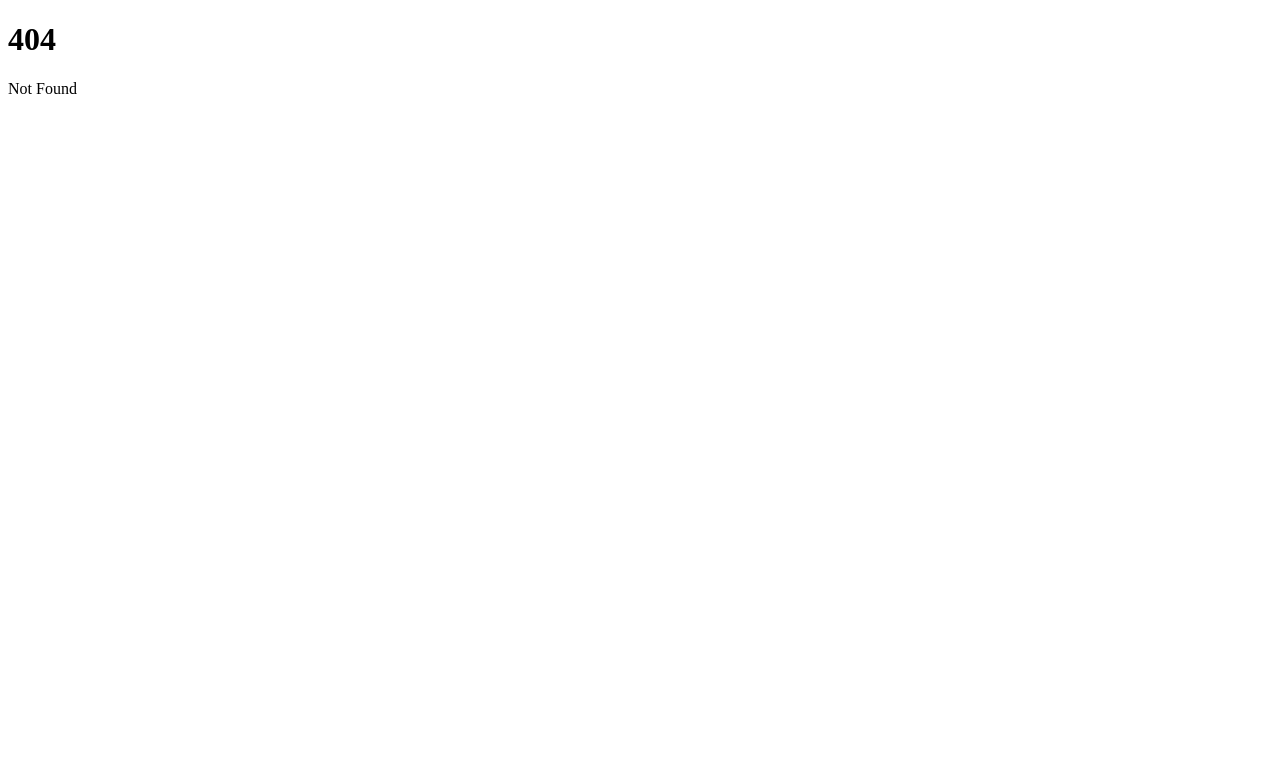
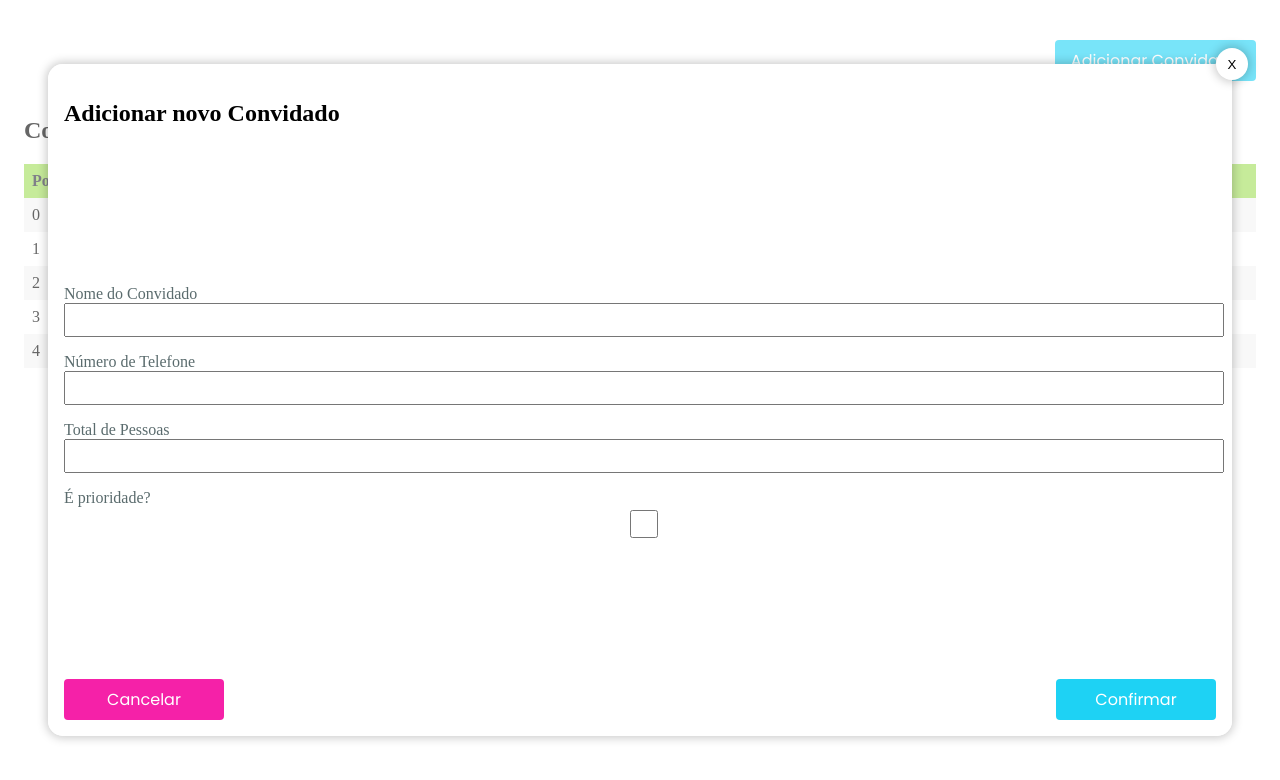
Before and after one commit to duduneto/zerow, a SvelteKit app: page /host in a window 1280 px wide. Before the commit this address had no page. Shown: the top 780 px of the page. Built offline with nearby package versions, Linux system fonts and the light colour scheme.

Commit message:
feat: add host page

```diff
--- a/src/components/Button.svelte
+++ b/src/components/Button.svelte
@@ -13,12 +13,28 @@
     export let text = "";
 
     /**
+     * button's width.
+     * @type {string}
+     */
+    export let width = "";
+    /**
+     * button's max-width.
+     * @type {string}
+     */
+    export let maxWidth = "";
+
+    /**
      * Click event handler.
      */
-    const onClick = () => {};
+    export let onClick = () => {};
 </script>
 
-<button class={styleType} on:click={onClick}>
+<button
+class={styleType}
+on:click={onClick}
+style="width: {width}; max-width: {maxWidth}"
+{...$$restProps}
+>
     {#if text}{text}{:else}<slot>Default content</slot>{/if}
 </button>
 
--- /dev/null
+++ b/src/components/Input.svelte
@@ -0,0 +1,24 @@
+<script>
+    export let label = "";
+</script>
+
+<label>
+    <span>{label}</span>
+    <input {...$$restProps} />
+</label>
+
+<style>
+    label {
+        display: flex;
+        flex-direction: column;
+        color: var(--dark-gray-1-color);
+        margin: 1rem 0px;
+    }
+
+    input {
+        height: 28px;
+        width: 100%;
+        font-size: 18px;
+        color: var(--dark-gray-0-color);
+    }
+</style>
--- a/src/components/Modal.svelte
+++ b/src/components/Modal.svelte
@@ -5,7 +5,7 @@
      * Indicate if it is online.
      * @type {boolean}
      */
-    export let open = false;
+    export let open = true;
     /**
      * Indicate toggle button text of the modal
      * @type {string}
@@ -78,6 +78,8 @@
         margin: 3rem;
         z-index: 99;
         position: relative;
+        box-shadow: 0px 0px 10px 2px #00000034;
+        border-radius: 15px;
     }
 
     .close-button {
--- a/src/global.css
+++ b/src/global.css
@@ -1,4 +1,5 @@
 :root {
+    --white-color: #FFF;
     --green-color: #9FDD57;
     --primary-color: #1ED2F4;
     --danger-color: #F521A8;
--- /dev/null
+++ b/src/routes/host/+page.svelte
@@ -0,0 +1,15 @@
+<script>
+    import AddGuest from "./AddGuest.svelte";
+    import Guests from "./Guests.svelte";
+
+</script>
+<main>
+    <AddGuest />
+    <Guests />
+</main>
+
+<style>
+    main {
+        padding: 1rem;
+    }
+</style>
--- /dev/null
+++ b/src/routes/host/AddGuest.svelte
@@ -0,0 +1,118 @@
+<script>
+// @ts-nocheck
+
+	import Button from "../../components/Button.svelte";
+	import Input from "../../components/Input.svelte";
+	import Modal from "../../components/Modal.svelte";
+
+	/**
+	 * @param {Event & { preventDefault: () => void, target: HTMLFormElement }} event - The form submit event.
+	 */
+	function onSubmitForm(event) {
+		const formData = new FormData(event.target);
+		const formValues = {};
+
+		for (const [key, value] of formData.entries()) {
+			formValues[key] = value;
+		}
+
+		console.log("Form values:", formValues);
+
+	}
+</script>
+
+<div class="guest-actions-container">
+	<div class="guest-actions-wrapper">
+		<div class="cta-container">
+			<Modal toggleButtonTitle="Adicionar Convidado">
+				<div class="add-guest-form-container">
+					<div class="add-guest-form-wrapper">
+						<form class="add-guest-form" on:submit={onSubmitForm}>
+							<div class="form-content-wrapper">
+								<h2>Adicionar novo Convidado</h2>
+								<div class="input-wrapper">
+									<Input
+										id="guestName"
+										name="guestName"
+										label="Nome do Convidado"
+									/>
+									<Input
+										id="phoneNumber"
+										name="phoneNumber"
+										label="Número de Telefone"
+									/>
+									<Input
+										id="totalPeople"
+										name="totalPeople"
+										label="Total de Pessoas"
+										type="number"
+										min="1"
+									/>
+									<Input
+										id="isPriority"
+										name="isPriority"
+										label="É prioridade?"
+										type="checkbox"
+									/>
+								</div>
+								<div class="cta-wrapper">
+									<Button maxWidth="160px" text="Cancelar" styleType="danger" />
+									<Button
+										maxWidth="160px"
+										text="Confirmar"
+										styleType="primary"
+										type="submit"
+									/>
+								</div>
+							</div>
+						</form>
+					</div>
+				</div>
+			</Modal>
+		</div>
+	</div>
+</div>
+
+<style>
+	.guest-actions-container {
+		width: 100%;
+	}
+	.guest-actions-wrapper {
+		padding: 1rem 0px;
+		display: flex;
+		justify-content: flex-end;
+	}
+
+	.add-guest-form-container {
+		width: 100%;
+		height: 100%;
+	}
+
+	.add-guest-form-wrapper {
+		height: 100%;
+		background-color: var(--white-color);
+		border-radius: 15px;
+	}
+
+	.add-guest-form {
+		height: 80vh;
+		padding: 1rem;
+		display: flex;
+		flex-direction: column;
+	}
+
+	.form-content-wrapper {
+		height: 100%;
+		display: flex;
+		flex-direction: column;
+		justify-content: space-between;
+	}
+	.input-wrapper {
+		width: 100%;
+	}
+	.cta-wrapper {
+		width: 100%;
+		display: flex;
+		justify-content: space-between;
+	}
+</style>
--- /dev/null
+++ b/src/routes/host/Guests.svelte
@@ -0,0 +1,110 @@
+<script>
+    const data = [
+        {
+            id: "3d84ea79-bc67-4c22-9fb6-4459be341c2f",
+            name: "Guest da Silva",
+            position: 0,
+            totalPeople: 6,
+            isPriority: false,
+            phoneNumber: "+55 (85) 99819-6374",
+        },
+        {
+            id: "8a1c89bf-9c4f-42a1-ae6d-7f2676f8d2b1",
+            name: "John Doe",
+            position: 1,
+            totalPeople: 3,
+            isPriority: true,
+            phoneNumber: "+1 (555) 123-4567",
+        },
+        {
+            id: "c67f3e92-6ac2-495d-8f5b-128e4fbd20a0",
+            name: "Alice Johnson",
+            position: 2,
+            totalPeople: 4,
+            isPriority: false,
+            phoneNumber: "+1 (123) 789-4567",
+        },
+        {
+            id: "2e68e1db-8d99-4cb6-9aa2-17c58d75281e",
+            name: "Maria Garcia",
+            position: 3,
+            totalPeople: 5,
+            isPriority: true,
+            phoneNumber: "+34 (123) 456-7890",
+        },
+        {
+            id: "b1f3d740-7f4d-49d5-af03-99d33b35c1ec",
+            name: "David Smith",
+            position: 4,
+            totalPeople: 2,
+            isPriority: false,
+            phoneNumber: "+44 (20) 1234-5678",
+        },
+    ];
+
+    /**
+     * @param {{ id: string; name: string; position: number; totalPeople: number; isPriority: boolean; phoneNumber: string; }} guestInfo
+     */
+    function onClickTableRow(guestInfo) {
+        console.log(guestInfo)
+    }
+</script>
+
+<section>
+    <h1>Convidados na Fila</h1>
+    <table id="data-table">
+        <thead>
+            <tr>
+                <th>Pos.</th>
+                <th>Name</th>
+                <th>N.Pessoas</th>
+                <th>Prioridade</th>
+            </tr>
+        </thead>
+        <tbody>
+            {#each data as guest}
+                <tr on:click={() => onClickTableRow(guest)} >
+                    <td>{guest.position}</td>
+                    <td>{guest.name}</td>
+                    <td>{guest.totalPeople}</td>
+                    <td>{guest.isPriority ? "Sim" : "Não"}</td>
+                </tr>
+            {/each}
+        </tbody>
+    </table>
+</section>
+
+<style>
+    section {
+        width: 100%;
+    }
+    table {
+        border-collapse: collapse;
+        width: 100%;
+        margin: 0 auto;
+    }
+
+    tr:hover {
+        opacity: 0.5;
+        cursor: pointer;
+    }
+
+    th,
+    td {
+        padding: 8px;
+        text-align: left;
+    }
+
+    thead {
+        background-color: var(--green-color);
+        color: var(--dark-gray-0-color);
+    }
+
+    tbody tr:nth-child(odd) {
+        background-color: #f2f2f2;
+    }
+
+    tbody tr:nth-child(even) {
+        background-color: #fff;
+    }
+</style>
```
